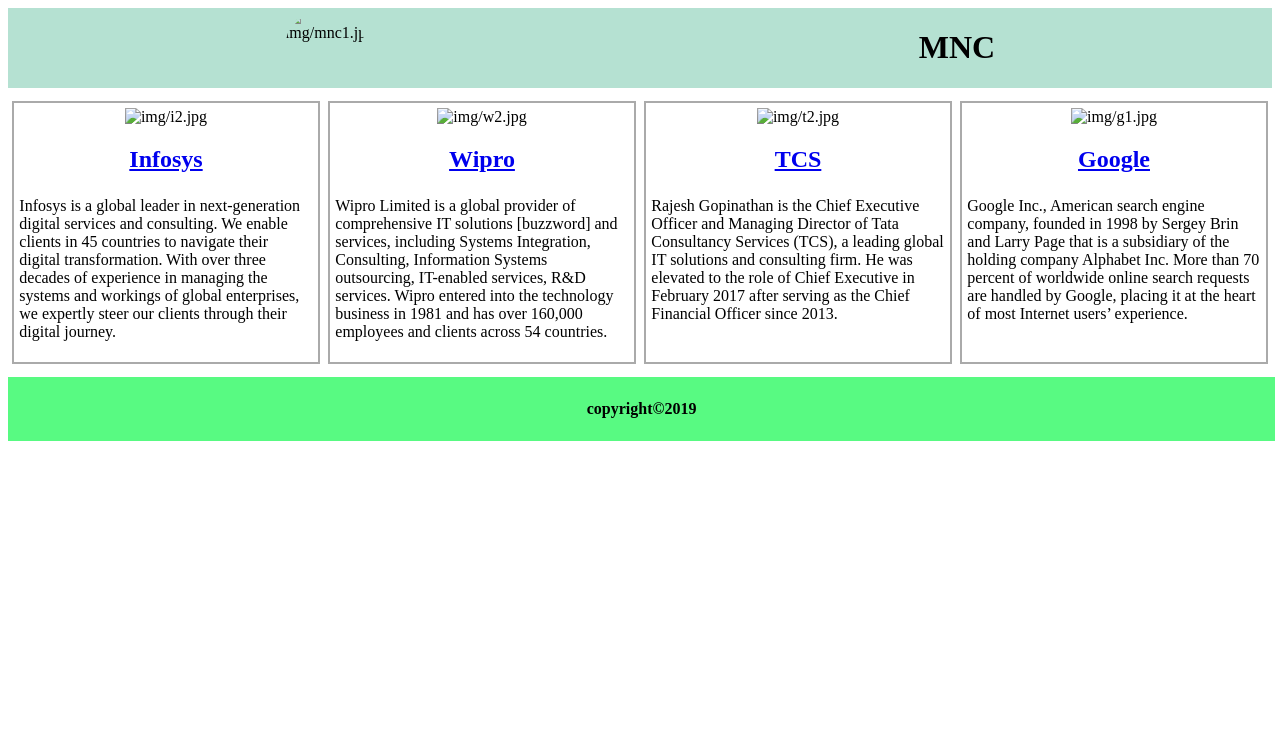
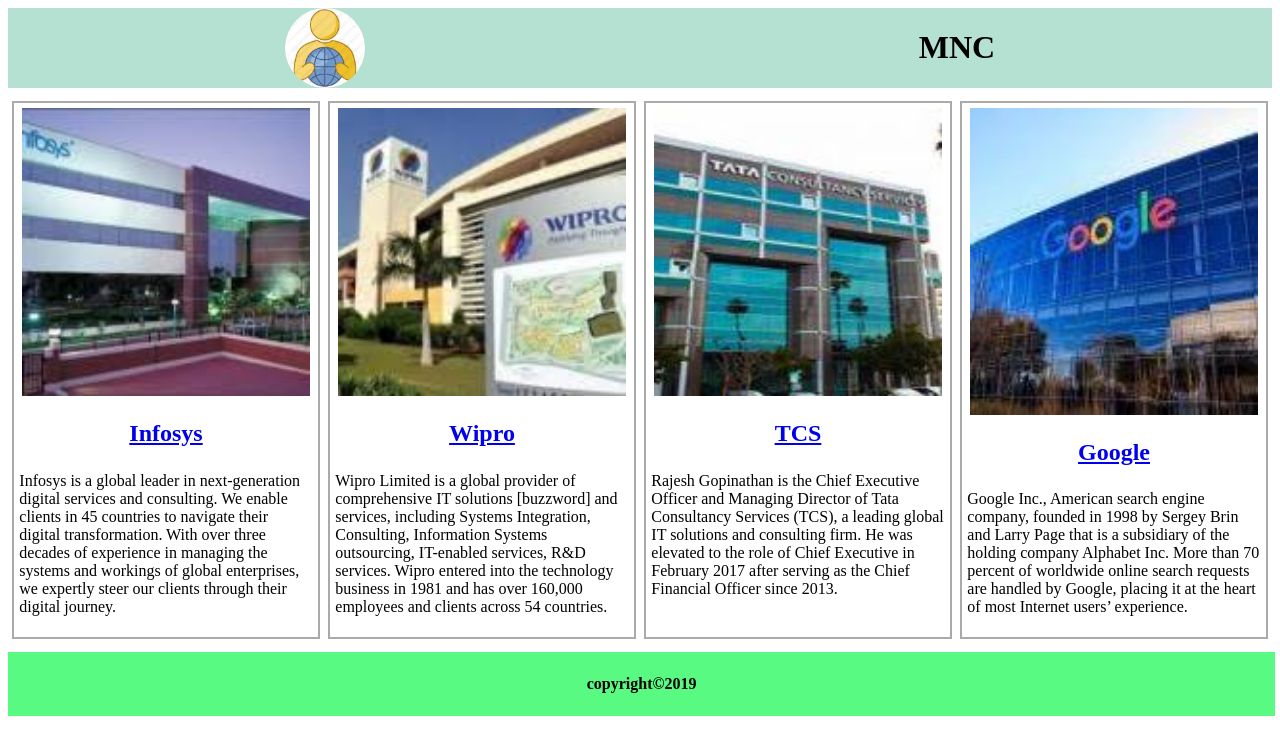
Before and after one commit to mondemsrujana/portfolio, a plain HTML site: page index.html in a window 1280 px wide. Drawn offline with Linux system fonts and the light colour scheme.

Commit message:
added img path in html

```diff
--- a/index.html
+++ b/index.html
@@ -11,14 +11,14 @@
 
 <body>
   <header class="header">
-    <img src="#" alt="img/mnc1.jpg" id="headImg">
+    <img src="img/mnc1.jpg" alt="mnc1" id="headImg">
     <h1>MNC</h1>
   </header>
   <main class="main">
     <!-- creating card1 -->
     <article class="box">
-      <img src="#" alt="img/i2.jpg" id="boxImg">
-      <h2 class="headertag"><a href="https://www.infosys.com/Careers/">Infosys</a></h2>
+      <img src="img/i2.jpg" alt="infosys" id="boxImg">
+      <h2 class="headertag"><a href="https://www.infosys.com/Careers/" target="_blank">Infosys</a></h2>
       <p class="company">Infosys is a
         global leader in next-generation digital services and
         consulting. We enable clients in 45 countries to navigate their digital
@@ -27,8 +27,8 @@
     </article>
     <!-- creating card2 -->
     <article class="box">
-      <img src="#" alt="img/w2.jpg" id="boxImg">
-      <h2 class="headertag"><a href="https://www.wipro.com/en-IN/overview/">Wipro</a></h2>
+      <img src="img/w2.jpg" alt="wipro" id="boxImg">
+      <h2 class="headertag"><a href="https://www.wipro.com/en-IN/overview/" target="_blank">Wipro</a></h2>
       <p class="company">Wipro Limited is a global provider of comprehensive IT solutions
         [buzzword] and services, including Systems Integration, Consulting,
         Information Systems outsourcing, IT-enabled services, R&D services.
@@ -37,8 +37,8 @@
     </article>
     <!-- creating card3 -->
     <article class="box">
-      <img src="#" alt="img/t2.jpg" id="boxImg">
-      <h2 class="headertag"> <a href="https://www.tcs.com/">TCS</a></h2>
+      <img src="img/t2.jpg" alt="tcs" id="boxImg">
+      <h2 class="headertag"> <a href="https://www.tcs.com/" target="_blank">TCS</a></h2>
       <p class="company"> Rajesh Gopinathan is the Chief Executive Officer and Managing Director
         of Tata Consultancy Services (TCS), a leading global IT solutions and
         consulting firm. He was elevated to the role of Chief Executive in
@@ -46,8 +46,8 @@
     </article>
     <!-- creating card4 -->
     <article class="box">
-      <img src="#" alt="img/g1.jpg" id="boxImg">
-      <h2 class="headertag"><a href="https://en.wikipedia.org/wiki/Google">Google</a></h2>
+      <img src="img/g1.jpg" alt="google" id="boxImg">
+      <h2 class="headertag"><a href="https://en.wikipedia.org/wiki/Google" target="_blank">Google</a></h2>
       <p class="company">Google Inc., American search engine company, founded in 1998 by Sergey Brin
         and Larry Page that is a subsidiary of the holding company Alphabet Inc.
         More than 70 percent of worldwide online search requests are handled by Google,
```
Also changed, not shown: img/g1.jpg (added), img/i2.jpg (added), img/mnc1.jpg (added), img/t2.jpg (added), img/w2.jpg (added).
